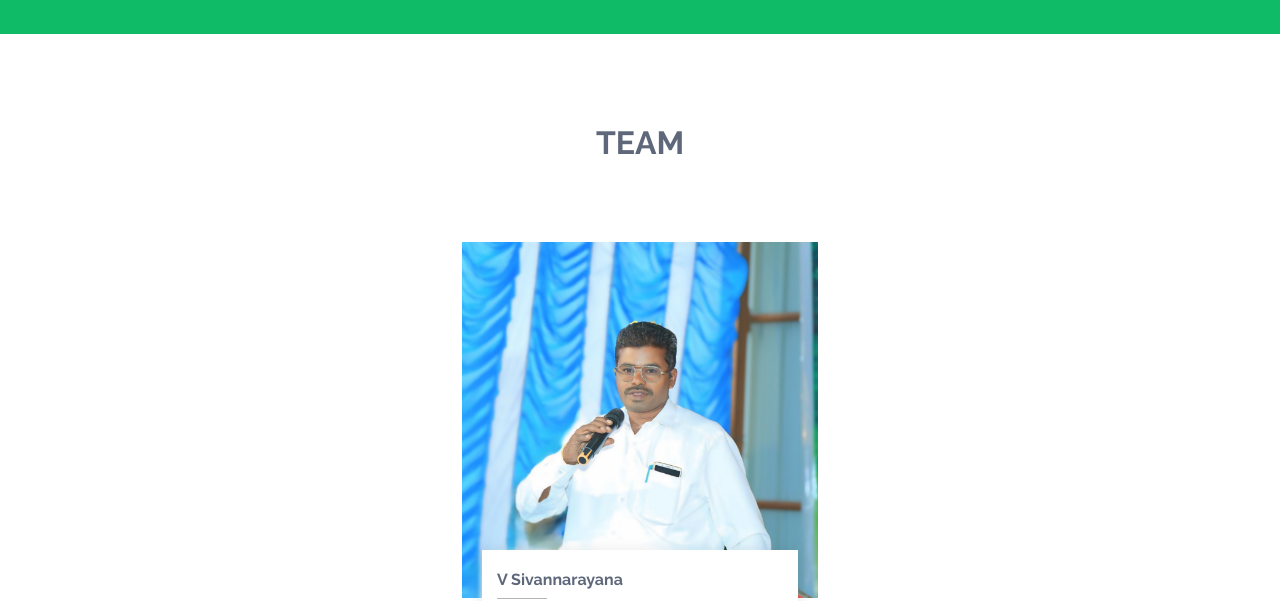
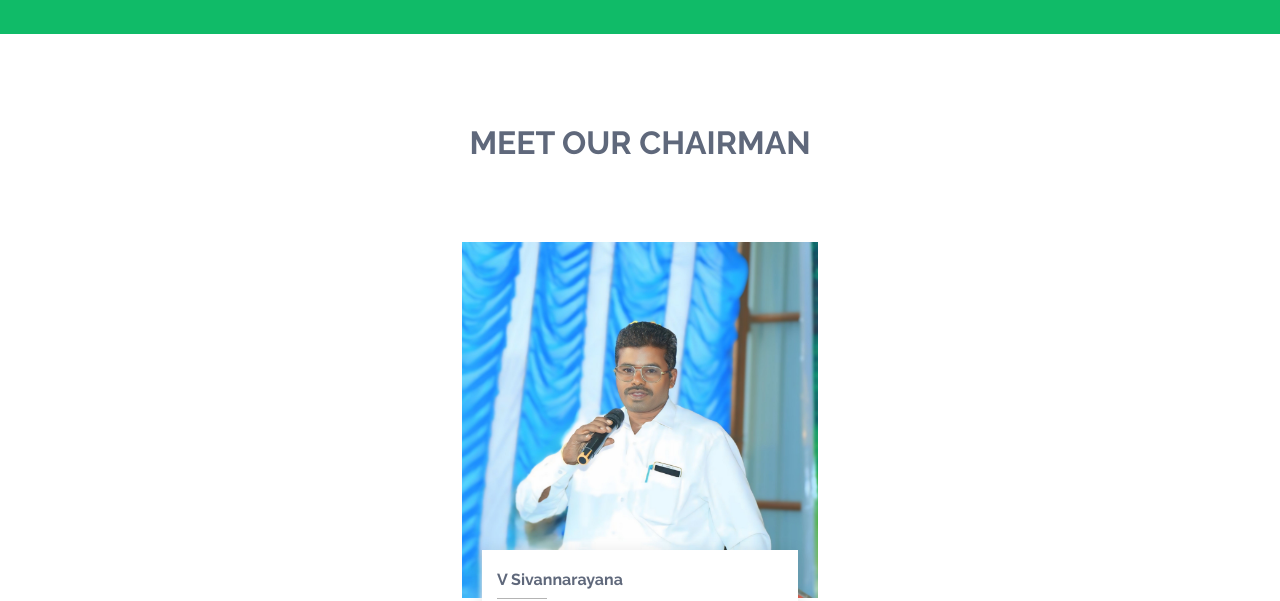
Before and after one commit to Yaswanth-Varma-Sangaraju/sltechsol, a plain HTML site: page index.html in a window 1280 px wide. Shown: the part 2700-3301 px from the top of the page. Drawn offline with Linux system fonts and the light colour scheme.

Commit message:
Update index.html

```diff
--- a/index.html
+++ b/index.html
@@ -406,7 +406,7 @@
 
         <!-- Section Title -->
         <div class="container section-title" data-aos="fade-up">
-          <h2>Team</h2>
+          <h2>Meet our chairman</h2>
         </div><!-- End Section Title -->
 
         <div class="container">
```
